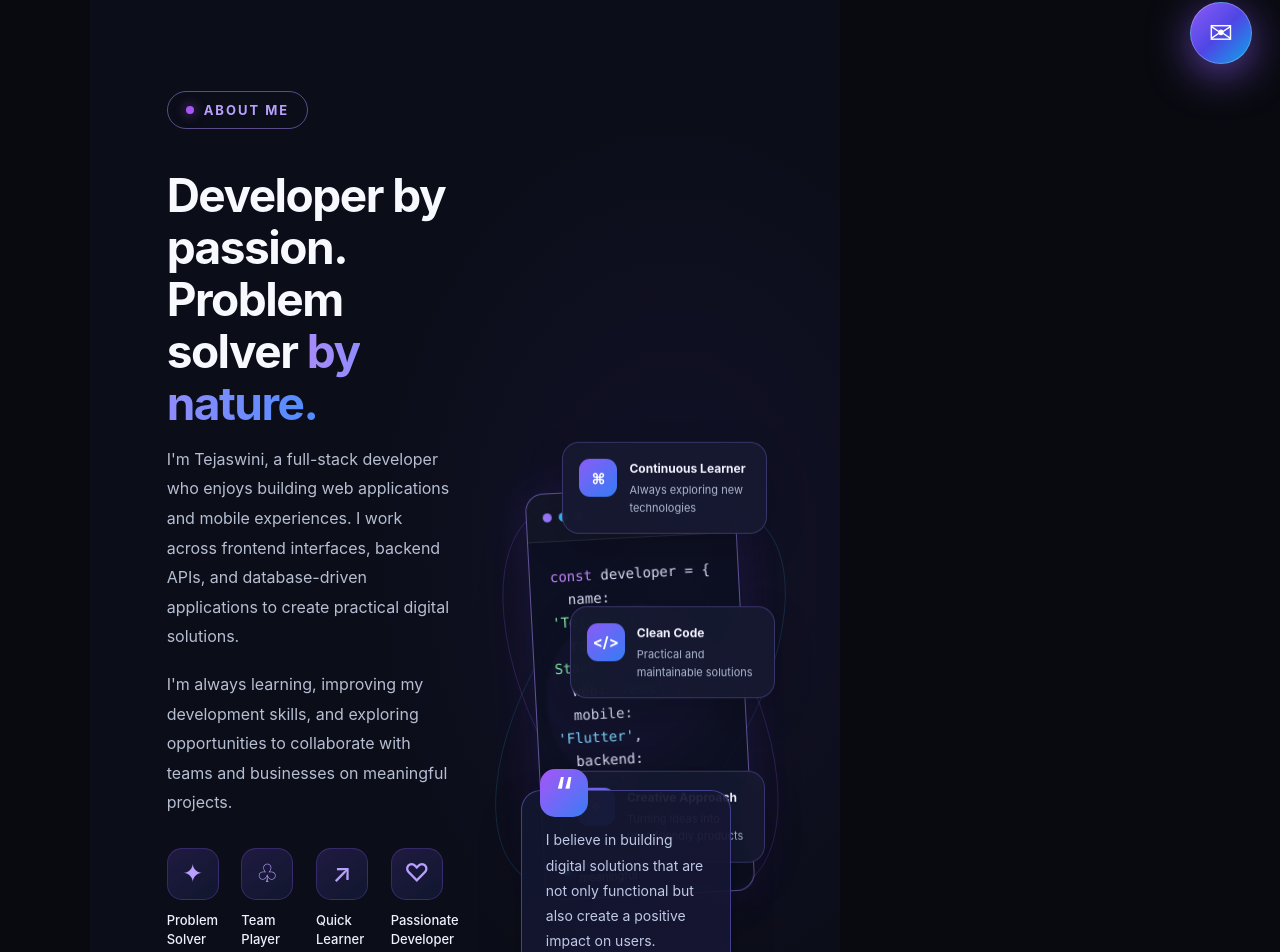
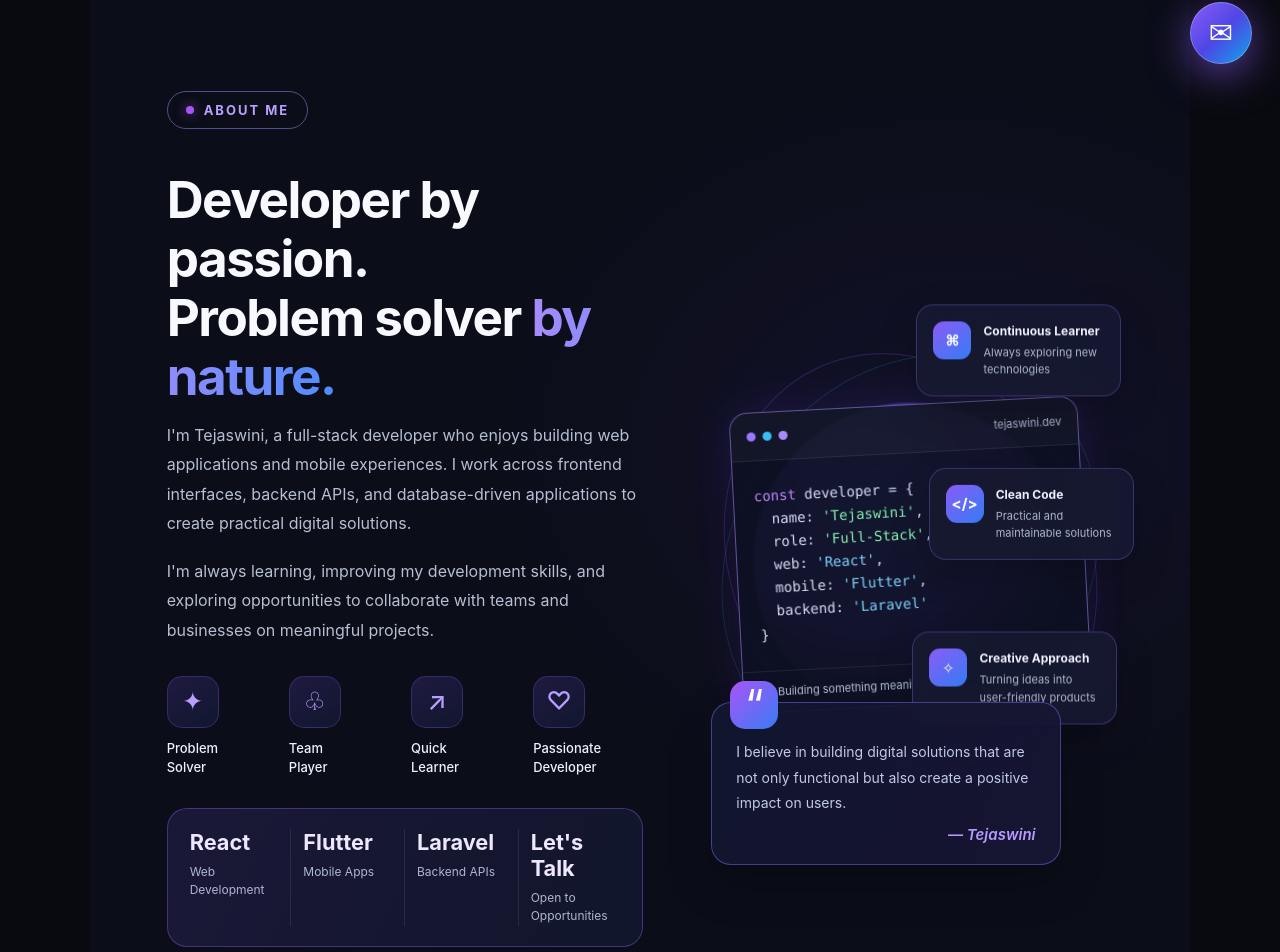
Before and after one commit to Mis-Tejaswini/my-portfolio, a React (Vite) app: page / in a window 1280 px wide. Shown: the part 708-1660 px from the top of the page. Built offline with nearby package versions, Linux system fonts and the light colour scheme.

Commit message:
Update portfolio

```diff
--- a/src/App.css
+++ b/src/App.css
@@ -1753,3 +1753,73 @@ a,
     transition: none;
   }
 }
+
+/* Fix About section width and layout */
+.about-redesign {
+  width: 100%;
+  max-width: none;
+  box-sizing: border-box;
+}
+
+.about-redesign .about-layout {
+  width: 100%;
+  max-width: 1440px;
+  margin-inline: auto;
+  grid-template-columns: minmax(0, 1.08fr) minmax(0, 0.92fr);
+  gap: clamp(30px, 5vw, 75px);
+}
+
+.about-redesign .about-content {
+  width: 100%;
+  min-width: 0;
+}
+
+.about-redesign .about-heading {
+  max-width: 760px;
+  font-size: clamp(36px, 4vw, 58px);
+  line-height: 1.15;
+  overflow-wrap: normal;
+  word-break: normal;
+}
+
+.about-redesign .about-description {
+  max-width: 680px;
+  font-size: 16px;
+}
+
+.about-redesign .about-facts {
+  width: 100%;
+  box-sizing: border-box;
+  grid-template-columns: repeat(4, minmax(0, 1fr));
+}
+
+.about-redesign .about-fact {
+  min-width: 0;
+  overflow-wrap: normal;
+  word-break: normal;
+}
+
+.about-redesign .about-fact strong {
+  font-size: clamp(15px, 1.7vw, 23px);
+  overflow-wrap: normal;
+  word-break: normal;
+}
+
+.about-redesign .about-visual {
+  width: 100%;
+  min-width: 0;
+}
+
+@media (max-width: 760px) {
+  .about-redesign .about-layout {
+    grid-template-columns: minmax(0, 1fr);
+  }
+
+  .about-redesign .about-heading {
+    font-size: clamp(32px, 8vw, 44px);
+  }
+
+  .about-redesign .about-facts {
+    grid-template-columns: repeat(2, minmax(0, 1fr));
+  }
+}
```
